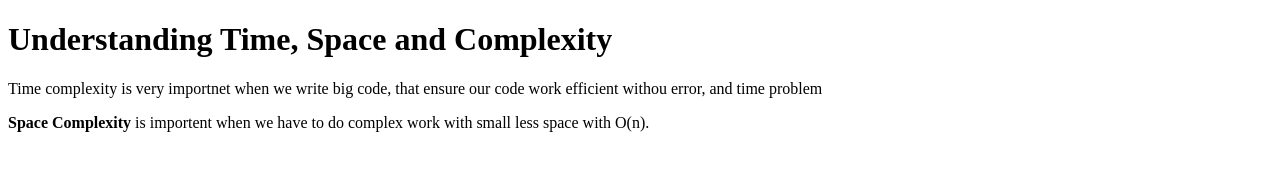
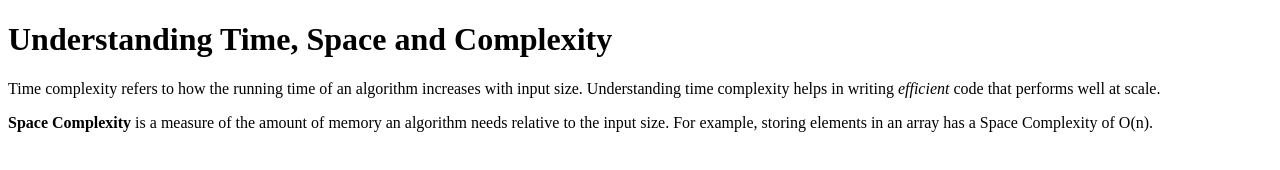
Before and after one commit to acciojob/time-and-space-complexity-Aakash52thade, a website: page main.html in a window 1280 px wide. Drawn offline with Linux system fonts and the light colour scheme.

Commit message:
created a submission

```diff
--- a/main.html
+++ b/main.html
@@ -10,15 +10,15 @@
 	<!-- the entire body must be written by student -->
 	<h1>Understanding Time, Space and Complexity</h1>
 
+  <p>
+    Time complexity refers to how the running time of an algorithm increases with input size.
+    Understanding time complexity helps in writing <em>efficient</em> code that performs well at scale.
+  </p>
 
-
-	<p>Time complexity is very importnet when we write big code,
-	that ensure our code work efficient withou error, and time problem
-   </p>
-
-	<p>
-		<b>Space Complexity</b> is importent when we have to do complex work with small less space with O(n).
-	</p>
+  <p>
+    <b>Space Complexity</b> is a measure of the amount of memory an algorithm needs relative to the input size.
+    For example, storing elements in an array has a Space Complexity of O(n).
+  </p>
 
 
 
```
